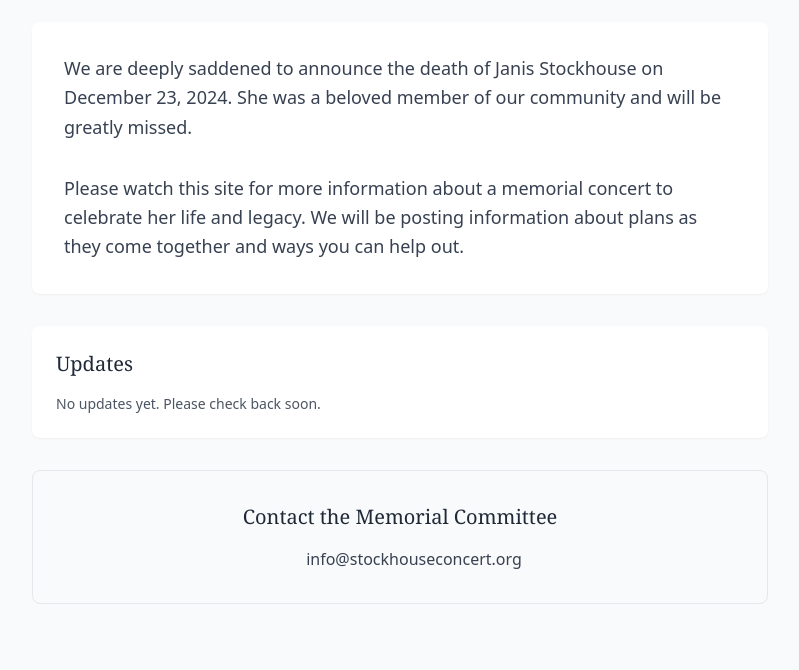
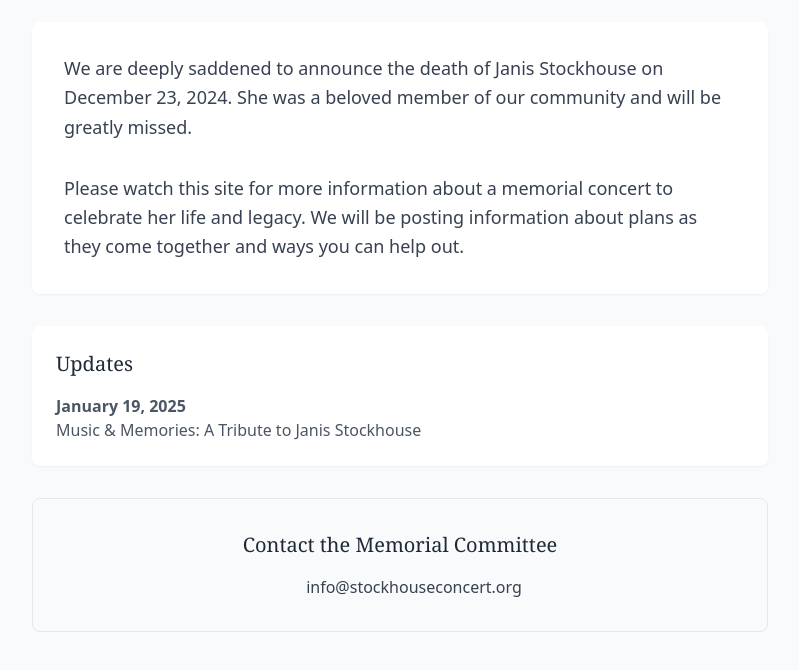
Before and after one commit to jogoodma/stockhouseconcert.org, an Astro site: page / in a window 1280 px wide. Shown: the part 130-800 px from the top of the page, without its empty margins (240-1039 px from the left). Built offline with nearby package versions, Linux system fonts and the light colour scheme; Astro itself is replaced by a stand-in of ours; some icons are missing.

Commit message:
Add family memorial service

```diff
--- a/src/components/Welcome.astro
+++ b/src/components/Welcome.astro
@@ -11,9 +11,9 @@
 	<main class="bg-white shadow-sm rounded-lg p-8 mb-8">
 		<div class="prose max-w-none">
 			<p class="text-lg leading-relaxed text-gray-700 mb-8">
-				We are deeply saddened to announce the death of Janis
-				Stockhouse on December 23, 2024. She was a beloved member of our
-				community and will be greatly missed.
+				We are deeply saddened to announce the death of Janis Stockhouse
+				on December 23, 2024. She was a beloved member of our community
+				and will be greatly missed.
 			</p>
 
 			<p class="text-lg leading-relaxed text-gray-700">
@@ -29,9 +29,14 @@
 		<h2 class="text-xl font-serif text-gray-800 mb-4">Updates</h2>
 		<div class="space-y-4">
 			<div class="flex items-center text-gray-600">
-				<span class="text-sm">
-					No updates yet. Please check back soon.
-				</span>
+				<dl>
+					<dt class="font-bold">January 19, 2025</dt>
+					<dd>
+						<a href="https://www.facebook.com/share/1CvxjJeSQm/">
+							Music & Memories: A Tribute to Janis Stockhouse
+						</a>
+					</dd>
+				</dl>
 			</div>
 		</div>
 	</aside>
```
